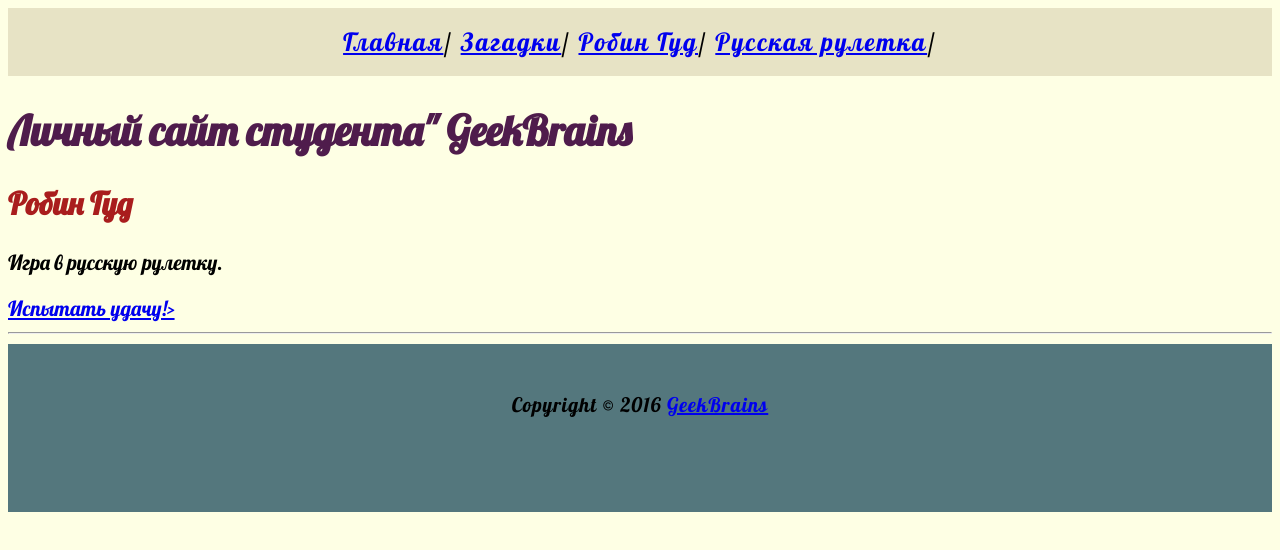
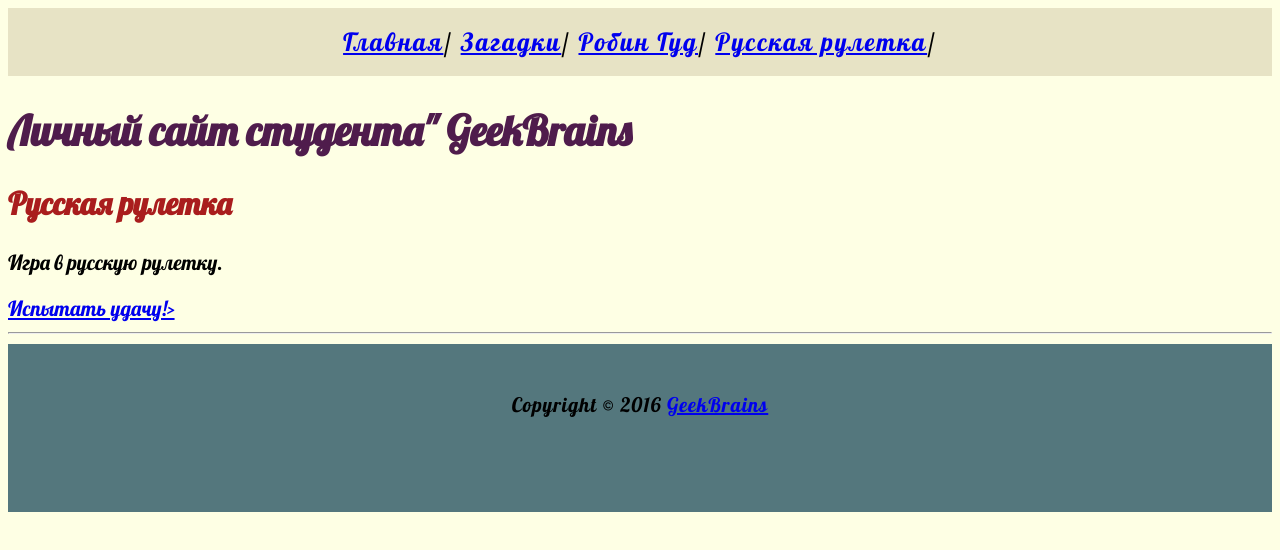
Before and after one commit to Ine1004chan/beginning, a plain HTML site: page roulette.html in a window 1280 px wide. Drawn offline with Linux system fonts and the light colour scheme.

Commit message:
another name

```diff
--- a/roulette.html
+++ b/roulette.html
@@ -37,7 +37,7 @@
 <div id="content">
 	<h1 style="color: #4F1C4C";>Личный сайт студента" GeekBrains</h1>
 	<div id="center">
-	<h2 style="color: #A91D1D";>Робин Гуд</h2>
+	<h2 style="color: #A91D1D";>Русская рулетка</h2>
 	<div id="textBoxId">
 		<p>Игра в русскую рулетку.</p>
 		<a href="#" onclick="shoot();">Испытать удачу!></a>
```
